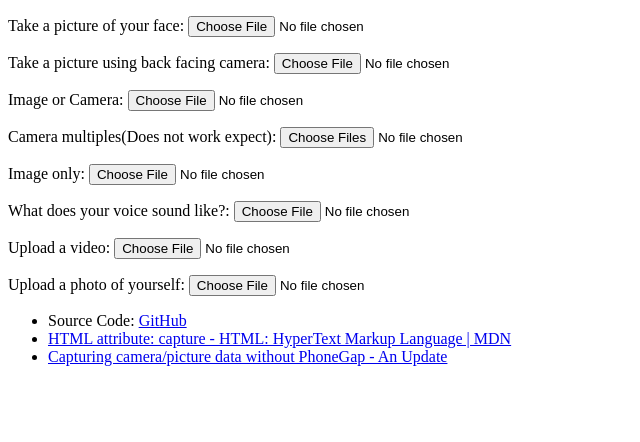
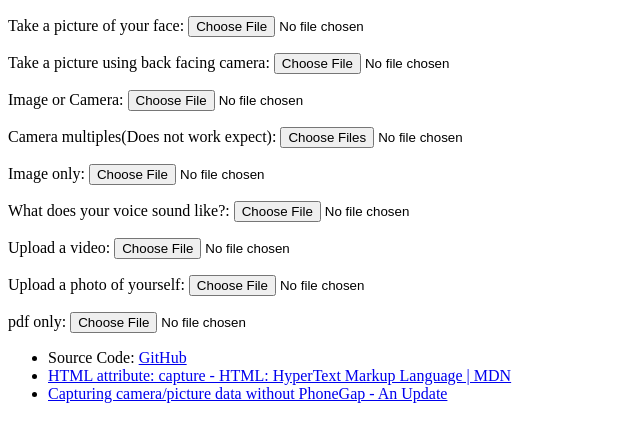
Before and after one commit to azu/camera-test, a website: page index.html in a window 1280 px wide. Shown: the whole page, without its empty margins (0-640 px from the left). Drawn offline with Linux system fonts and the light colour scheme.

Commit message:
Update index.html

```diff
--- a/index.html
+++ b/index.html
@@ -52,6 +52,10 @@
         <label for="imageFile">Upload a photo of yourself:</label>
         <input type="file" id="imageFile" capture="user" accept="image/*"/>
     </p>
+    <p>
+        <label for=pdf>pdf only:</label>
+        <input id=pdf type="file" accept=".pdf" />
+    </p>
     <footer>
         <ul>
             <li>
```
